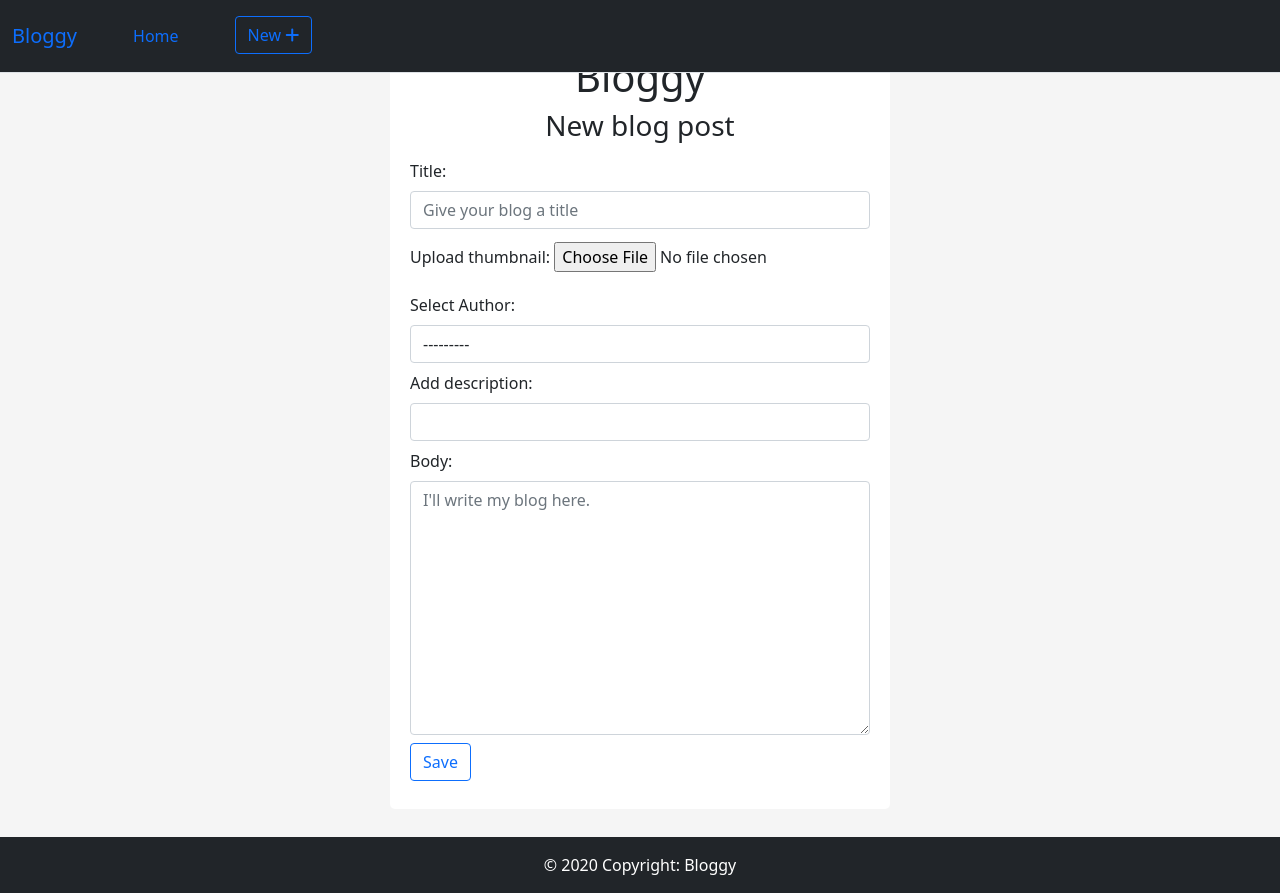
After one commit to arunkumar02042002/blog_app_django, a Django app: page /blog/new/ in a window 1280 px wide. The commit adds this page. Run offline with Django 5.2, Linux system fonts and the light colour scheme; some libraries are stand-ins or nearby versions.

Commit message:
Features Created: Create, Update, and Delete blog

```diff
--- a/blog/models.py
+++ b/blog/models.py
@@ -13,7 +13,7 @@ class Post(TimeStampModel):
         on_delete=models.CASCADE
         )
     thumbnail = models.ImageField(upload_to='blog/thumnails', default='no-thumbnail.jpeg')
-    meta_text = models.CharField(max_length=255, default = 'This blog gives valuable insights')
+    description = models.CharField(max_length=255)
     body = models.TextField()
     created_at = models.DateTimeField(auto_now_add=True)
     updated_at = models.DateTimeField(auto_now=True)
--- /dev/null
+++ b/blog/templates/blog/blog_create.html
@@ -0,0 +1,74 @@
+{% extends 'common/base.html' %}
+{% load static %}
+{% load myfilters %}
+
+{% block title %}
+    Bloggy | New Blog Post
+{% endblock %}
+
+{% block css %}
+<style>
+    body{
+        background-color:#f5f5f5;
+
+    }
+    .main-area{
+        display: flex-col;
+        align-items: left;
+        padding: 20px;
+    }
+    .register-form{
+        width:100%;
+        max-width: 500px;
+        margin:auto;
+        margin-top:40px;
+        padding:20px;
+        background-color: #fff;
+        border-top: 5px solid #0d6efd;
+        border-radius: 5px;
+    }
+    .errorlist{
+        color:red;
+    }
+
+</style>
+{% endblock %}
+
+{% block body%}
+
+<div class="main-area">
+    <div class="register-form my-2">
+        <h1 class="text-center">Bloggy</h1>
+        <h3 class="text-center">New blog post</h3>
+        <form action="" method="POST" enctype="multipart/form-data">{% csrf_token %}
+            {{form.non_field_errors}}
+
+            <label for="id_title" class="my-2">Title:</label>
+            {{ form.title.errors }}
+            {{ form.title|addclass:'form-control'|addplaceholder:'Give your blog a title'}}
+
+            <label for="id_thumbnail" class="my-3">Upload thumbnail:</label>
+            {{ form.thumbnail.errors }}
+            {{ form.thumbnail|addclass:'form-control-file'}}
+
+            <label for="id_author" class="my-2">Select Author:</label>
+            {{ form.author.errors }}
+            {{ form.author|addclass:'form-control'}}
+
+            <label for="id_description"class="my-2" >Add description:</label>
+            {{ form.description.errors }}
+            {{ form.description|addclass:'form-control'}}
+
+            <label for="id_body" class="my-2">Body:</label>
+            {{ form.body.errors }}
+            {{ form.body|addclass:'form-control'|addplaceholder:"I'll write my blog here."}}
+
+            <input type="submit" value="Save" class="btn btn-outline-primary my-2">
+        </form>
+    </div>
+</div>
+
+{% endblock %}
+
+{% block js %}
+{% endblock %}
--- a/blog/templates/blog/home.html
+++ b/blog/templates/blog/home.html
@@ -1,6 +1,8 @@
 {% extends 'common/base.html' %}
 {% load static %}
+
 {% block title %}
+    Bloggy | Home
 {% endblock %}
 {% block css %}
 <style>
@@ -36,7 +38,7 @@
             <img class="card-img-top" src="{{ blog.thumbnail.url }}" alt="{{blog.title}}">
             <div class="card-body">
                 <h5>{{ blog.title }}</h5>
-                <p class="card-text">{{blog.meta_text}}</p>
+                <p class="card-text">{{blog.description}}</p>
             </div>
             <a href="{{ blog.get_absolute_url }}" class="btn btn-primary">Read More</a>
           </div>
--- a/blog/urls.py
+++ b/blog/urls.py
@@ -1,7 +1,10 @@
 from django.urls import path
-from .views import BlogListView, BlogDetailView
+from .views import BlogListView, BlogDetailView, BlogCreateView, BlogUpdateView, BlogDeleteView
 
 urlpatterns = [
     path("", BlogListView.as_view(), name="home"),
     path("blog/<int:pk>/", BlogDetailView.as_view(), name="blog_detail"),
+    path("blog/new/", BlogCreateView.as_view(), name="blog_new"),
+    path("blog/<int:pk>/edit", BlogUpdateView.as_view(), name="blog_edit" ),
+    path('blog/<int:pk>/delete', BlogDeleteView.as_view(), name="blog_delete")
 ]
--- a/blog/views.py
+++ b/blog/views.py
@@ -1,5 +1,6 @@
-from django.views.generic import ListView, DetailView
+from django.views.generic import ListView, DetailView, CreateView, UpdateView, DeleteView
 from .models import Post
+from django.urls import reverse_lazy
 
 class BlogListView(ListView):
     queryset = Post.objects.all().order_by('-created_at')
@@ -8,5 +9,21 @@ class BlogListView(ListView):
 
 class BlogDetailView(DetailView):
     model = Post
-    template_name = "blog/post_detail.html"
+    template_name = "blog/blog_detail.html"
     context_object_name = 'blog'
+
+class BlogCreateView(CreateView):
+    model = Post
+    template_name = 'blog/blog_create.html'
+    fields = ['title', 'thumbnail', 'author', 'description', 'body']
+
+class BlogUpdateView(UpdateView):
+    model = Post
+    template_name = "blog/blog_edit.html"
+    fields = ["title", "thumbnail", "author", "description", "body"]
+
+class BlogDeleteView(DeleteView):
+    model = Post
+    template_name = 'blog/blog_delete.html'
+    success_url = reverse_lazy('home')
+    context_object_name = 'blog'
--- a/common/templates/common/base.html
+++ b/common/templates/common/base.html
@@ -17,12 +17,17 @@
     <title>{% block title %}{% endblock %}</title>
 
     {% block css %}
+    *{
+        padding: 0px;
+        margin: 0px:
+        text-color: white;
+    }
     {% endblock %}
 </head>
 
 <body>
-    <nav class="navbar navbar-expand-lg navbar-light bg-light">
-        <div class="container-fluid">
+    <nav class="navbar bg-dark border-bottom border-body fixed-top navbar-expand-lg" data-bs-theme="dark">
+        <div class="container-fluid my-2">
             <a class="navbar-brand mr-5" href="{% url 'home' %}">Bloggy</a>
 
             <button class="navbar-toggler" type="button" data-toggle="collapse" data-target="#navbarSupportedContent"
@@ -30,24 +35,28 @@
                 <span class="navbar-toggler-icon"></span>
             </button>
             <div class="collapse navbar-collapse" id="navbarSupportedContent">
-                <ul class="navbar-nav mr-auto mb-2 mb-lg-0">
+                <ul class="navbar-nav mr-auto mb-lg-0">
                     <li class="nav-item mr-5">
                         <a class="nav-link active" aria-current="page" href="{% url 'home' %}">Home</a>
                     </li>
+                    <li class="nav-item mr-5">
+                        <a class="btn btn-outline-primary" aria-current="page" href="{% url 'blog_new' %}">New <i class="fa-solid fa-plus"></i></a>
+                    </li>
                 </ul>
-                {%comment%}
-                <div class="dropdown">
-                    <button class="btn btn-secondary dropdown-toggle dropdownMenuButton" type="button"
-                        id="dropdownMenuButton1" data-toggle="dropdown" aria-expanded="false">
-                        Account
-                    </button>
-                </div>
-                {%endcomment%}
         </div>
     </nav>
 
     {% block body %}
     {% endblock %}
+
+
+    <!-- Footer -->
+    <footer class="bg-body-tertiary text-center text-white text-lg-start">
+        <div class="text-center p-3 bg-dark">
+          © 2020 Copyright:
+          <a class="text-body text-white" href="{% url 'home' %}" style=" text-decoration: none; color: white !important;">Bloggy</a>
+        </div>
+    </footer>
 
     <!-- JQuery -->
     <script src="https://code.jquery.com/jquery-3.5.1.min.js"></script>
--- /dev/null
+++ b/common/templatetags/myfilters.py
@@ -0,0 +1,18 @@
+from django import template
+
+register = template.Library()
+
+def addplaceholder(value, token):
+    value.field.widget.attrs["placeholder"] = token
+    return value
+
+def lower_case(value):
+    return value.lower()
+
+def addclass(value, token):
+    value.field.widget.attrs["class"] = token
+    return value
+
+register.filter(addplaceholder)
+register.filter(lower_case)
+register.filter(addclass)
```
Also changed, not shown: blog/templates/blog/blog_delete.html (added, +54 -0 lines), blog/templates/blog/blog_detail.html (renamed from blog/templates/blog/post_detail.html, +10 -0 lines), blog/templates/blog/blog_edit.html (added, +73 -0 lines), blog/tests.py (+45 -5 lines), blog/migrations/0004_remove_post_meta_text_post_description.py (added), common/templatetags/__init__.py (added).
